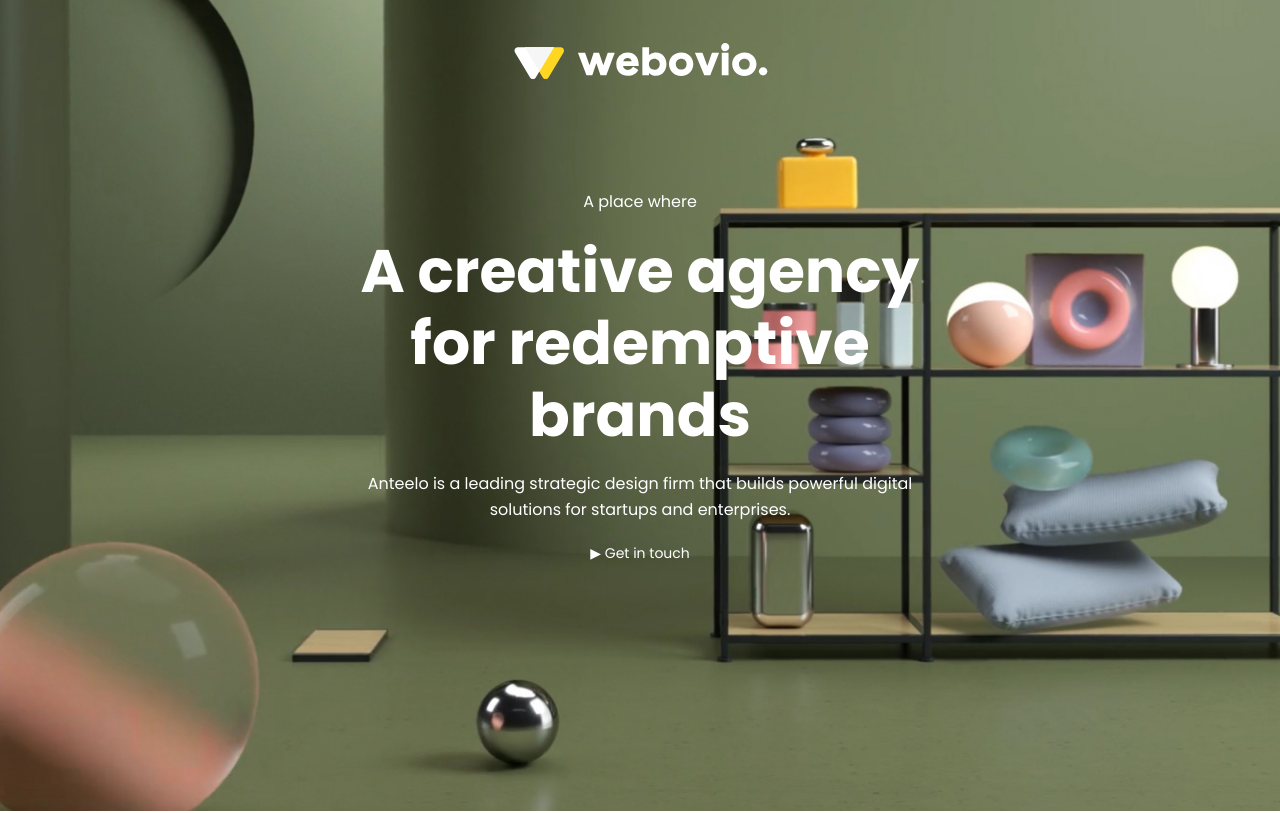
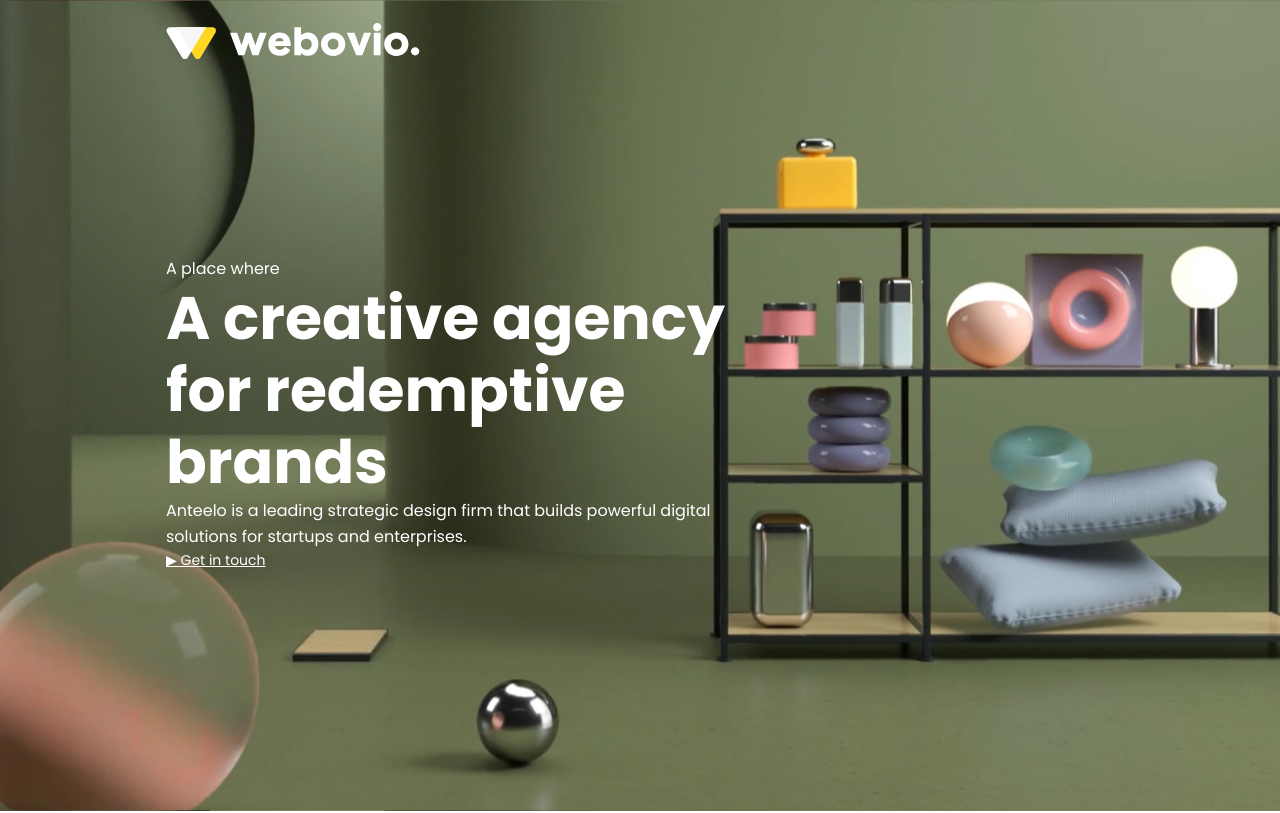
Before and after one commit to Makcim1988/webovio, a plain HTML site: page index.html in a window 1280 px wide. Shown: the top 813 px of the page. Drawn offline with Linux system fonts and the light colour scheme.

Commit message:
Update style.css

```diff
--- a/css/style.css
+++ b/css/style.css
@@ -316,19 +316,15 @@ body {
 
 /* Header Styles */
 .header {
-    height: auto;
-    min-height: 811px;
+    height: 811px;
     background-image: url("../img/bg.jpg");
     background-position: center;
-    background-size: cover;
     margin-bottom: 150px;
-    padding: 20px;
 }
 
 .header__logo {
-    margin-left: 0;
+    margin-left: 164px;
     padding-top: 23px;
-    text-align: center;
 }
 
 .header__logo a img {
@@ -337,30 +333,27 @@ body {
 }
 
 .header__text {
-    width: 100%;
-    max-width: 616px;
+    width: 616px;
+    height: 412px;
+    position: relative;
+    top: 187px;
+    left: 166px;
     color: #ffffff;
-    text-align: center;
-    margin: 100px auto 0;
-    padding: 0 20px;
 }
 
 .header__title {
     font-size: 60px;
     line-height: 72px;
     font-family: "Poppins-Bold", Arial, sans-serif;
-    margin-bottom: 20px;
 }
 
 .header__paragraph {
     font-size: 16px;
     line-height: 26px;
-    margin-bottom: 20px;
 }
 
 .header__text a {
     color: #ffffff;
-    text-decoration: none;
 }
 
 .header__text a:hover {
```
